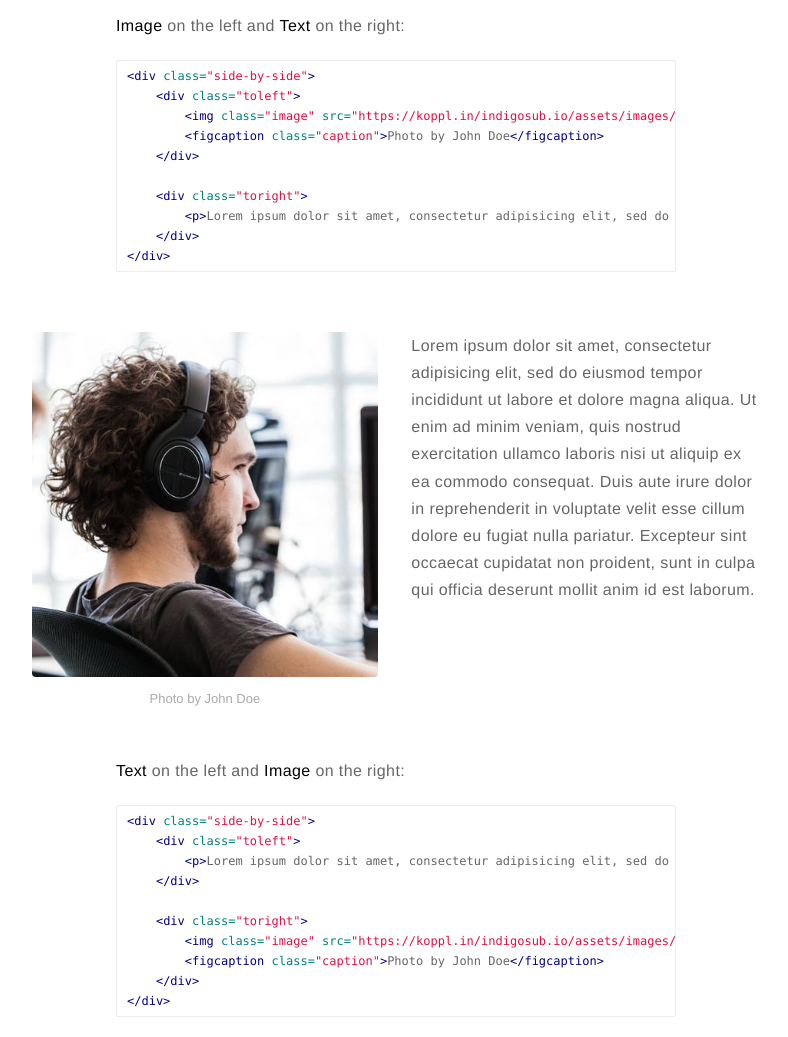
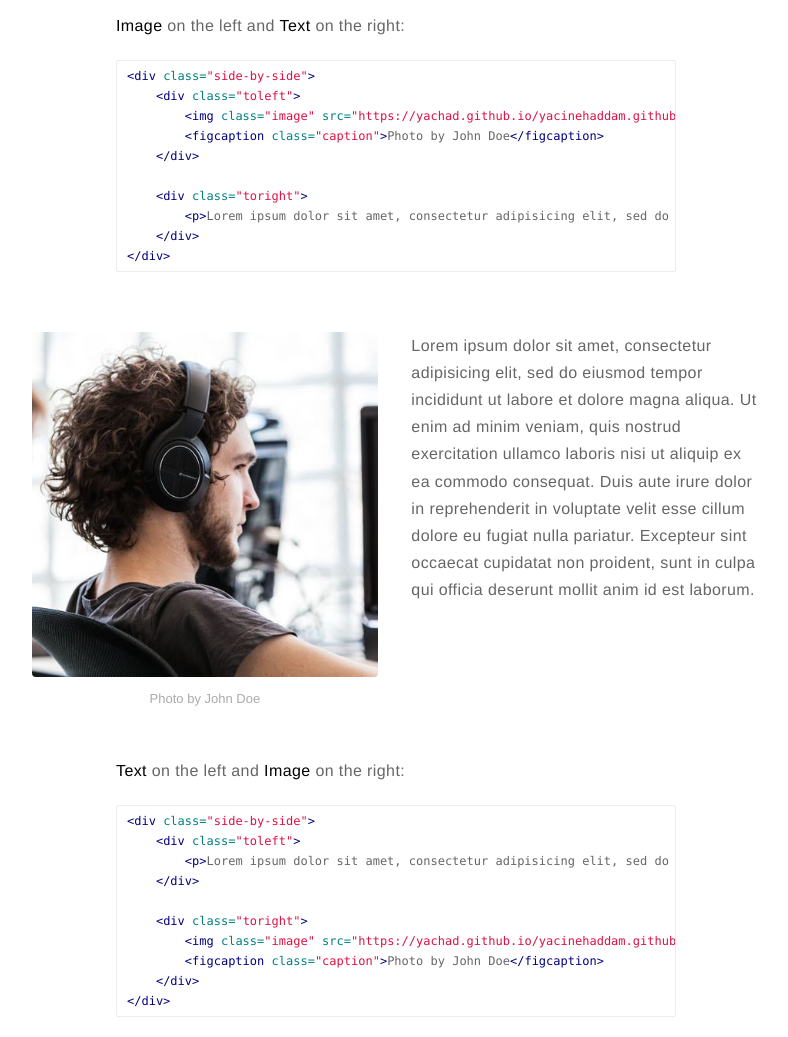
Before and after one commit to Yachad/yacinehaddam.github.io, a Jekyll site: the page built from _posts/2015-02-24-markdown-extra-components.markdown, in a window 1280 px wide and 1400 px high, scrolled down 1068 px. Shown: the part 151-1188 px from the top of the window, without its empty margins (244-1032 px from the left). Built offline with Jekyll 4.4.1, drawn with Linux system fonts in a browser that asks for light colours; comment, search, counter and statistics services are not loaded; some of the changed lines change nothing that is shown.

Commit message:
modify the _config.yml

```diff
--- a/_config.yml
+++ b/_config.yml
@@ -16,7 +16,7 @@
 resume-external: true
 resume-url: https://google.com/?q=my+resume
 
-url: https://koppl.in/indigosub.io
+url: https://yachad.github.io/yacinehaddam.github.io/
 
 permalink: /:title/
 
```
